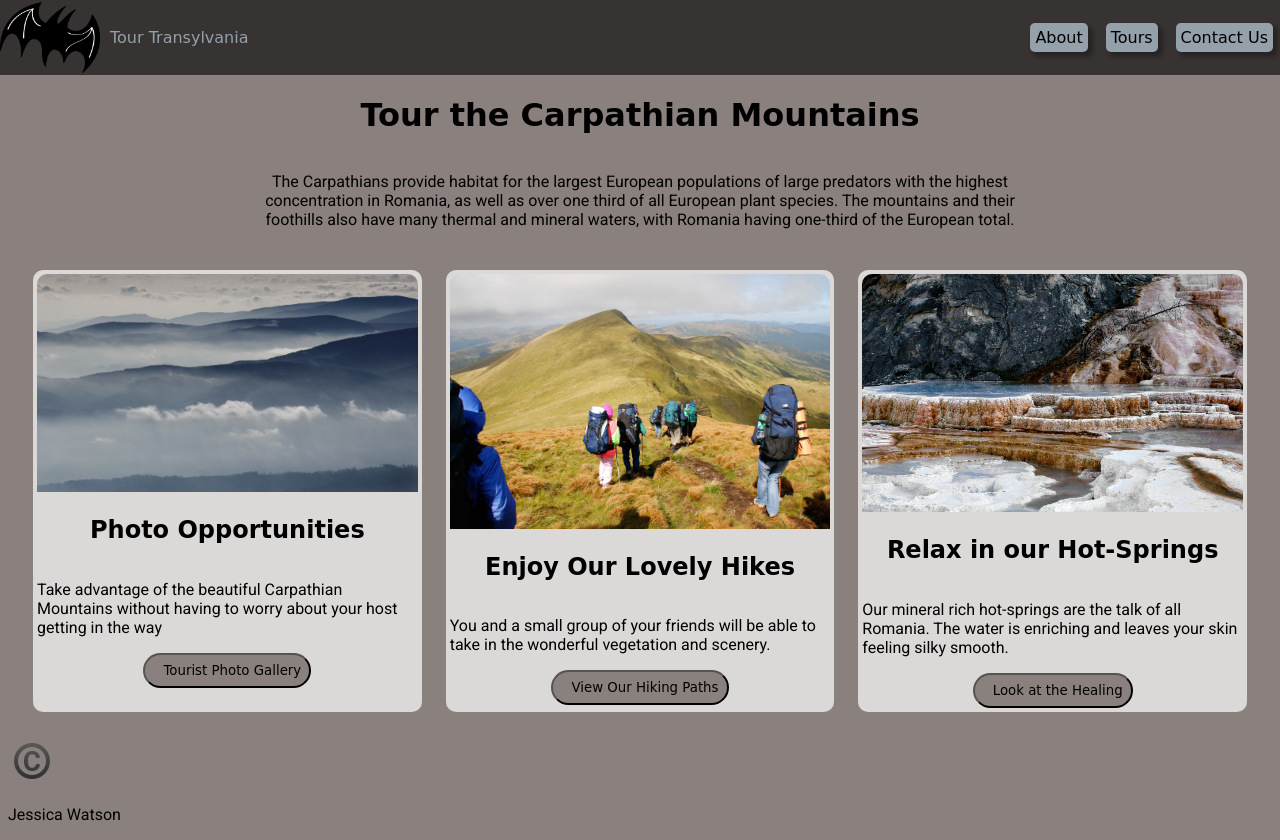
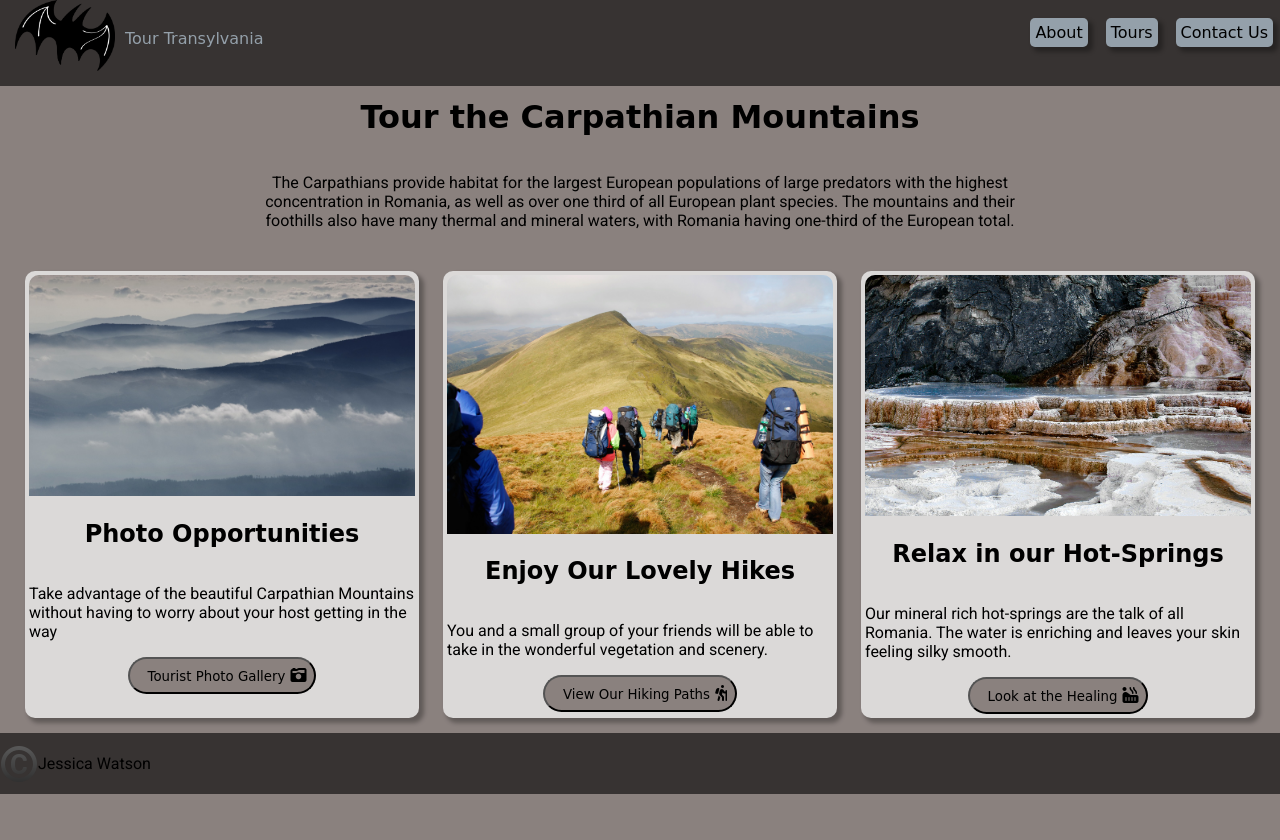
Before and after one commit to Enyorose/cpnt260-a2, a plain HTML site: page index.html in a window 1280 px wide. After the commit the page ends 800 px from the top, so only its background shows below. Drawn offline with Linux system fonts and the light colour scheme; a web font is replaced by a local one.

Commit message:
added border shadow

```diff
--- a/fonts.css
+++ b/fonts.css
@@ -12,11 +12,12 @@ ul li {
   display: inline-flex;
   color: black;
 }
-nav {
+nav, footer {
   background-color: #373332;
 }
 body {
   background-color: #8A817E;
+ margin: 0;
 }
 a button {
   background-color: #8A817E;
--- a/index.html
+++ b/index.html
@@ -7,6 +7,7 @@
   <link rel="preconnect" href="https://fonts.googleapis.com">
   <link rel="preconnect" href="https://fonts.gstatic.com" crossorigin>
   <link href="https://fonts.googleapis.com/css2?family=Amarante&family=Roboto&display=swap" rel="stylesheet">
+  <script src="https://kit.fontawesome.com/ac859dfff8.js" crossorigin="anonymous"></script>
   <link rel="stylesheet" href="styles.css">
   <link rel="stylesheet" href="fonts.css">
   <title>Transylvanian Tours</title>
@@ -42,7 +43,7 @@
          having to worry about your host getting in the way
         </p>
         <!--put in a photo icon-->
-        <a href="#"><button><span>Tourist Photo Gallery</span></button></a>
+        <a href="#"><button><span>Tourist Photo Gallery</span><i class="fas fa-camera-retro"></i></button></a>
       </div>
     </section>
     <section>
@@ -53,7 +54,7 @@
           the wonderful vegetation and scenery.
         </p>
         <!--put in a hiking man icon-->
-        <a href="#"><button><span>View Our Hiking Paths</span></button></a>
+        <a href="#"><button><span>View Our Hiking Paths</span><i class="fas fa-hiking"></i></button></a>
       </div>
     </section>
     <section>
@@ -64,7 +65,7 @@
           The water is enriching and leaves your skin feeling silky smooth.
         </p>
         <!--put in a pool icon-->
-        <a href="#"><button><span>Look at the Healing</span></button></a>
+        <a href="#"><button><span>Look at the Healing</span><i class="fas fa-hot-tub"></i></button></a>
       </div>
     </section>
   </article>
--- a/styles.css
+++ b/styles.css
@@ -1,7 +1,8 @@
 nav {
   display: flex;
   justify-content: space-between;
-  margin: -8px -8px 0px -8px;
+  padding: 5px 10px;
+  margin: -10px -10px;
 }
 span {
   color: #94a0aa;
@@ -11,8 +12,10 @@ a img {
   width: 100%;
   min-width: 100px;
   max-width: 100px;
+  padding: 5px 0px 10px 15px;
+
 }
-a, ul li {
+a, ul li, footer {
   display: flex;
   align-items: center;
 }
@@ -44,13 +47,32 @@ section {
   background-color: #DBD9D8;
   border-radius: 10px;
   padding: 4px;
+  box-shadow: 4px 4px 4px 1px rgba(0,0,0,0.3)
 }
 a button {
   border-radius: 20px;
   padding: 8px;
+  transition: 0.3;
+}
+a button:hover {
+  box-shadow: 4px 4px 4px 1px rgba(0,0,0,0.3);
+  font-size: 14px;
 }
 .text-box {
   display: flex;
   flex-direction: column;
   align-items: center;
 }
+i {
+  font-size: 16px;
+  padding-left: 5px;
+}
+footer img{
+  max-width: 50px;
+  padding: 5px 10px;
+  margin: -15px -15px;
+}
+footer {
+  padding: 5px 10px;
+  margin: -10px -10px;
+}
```
